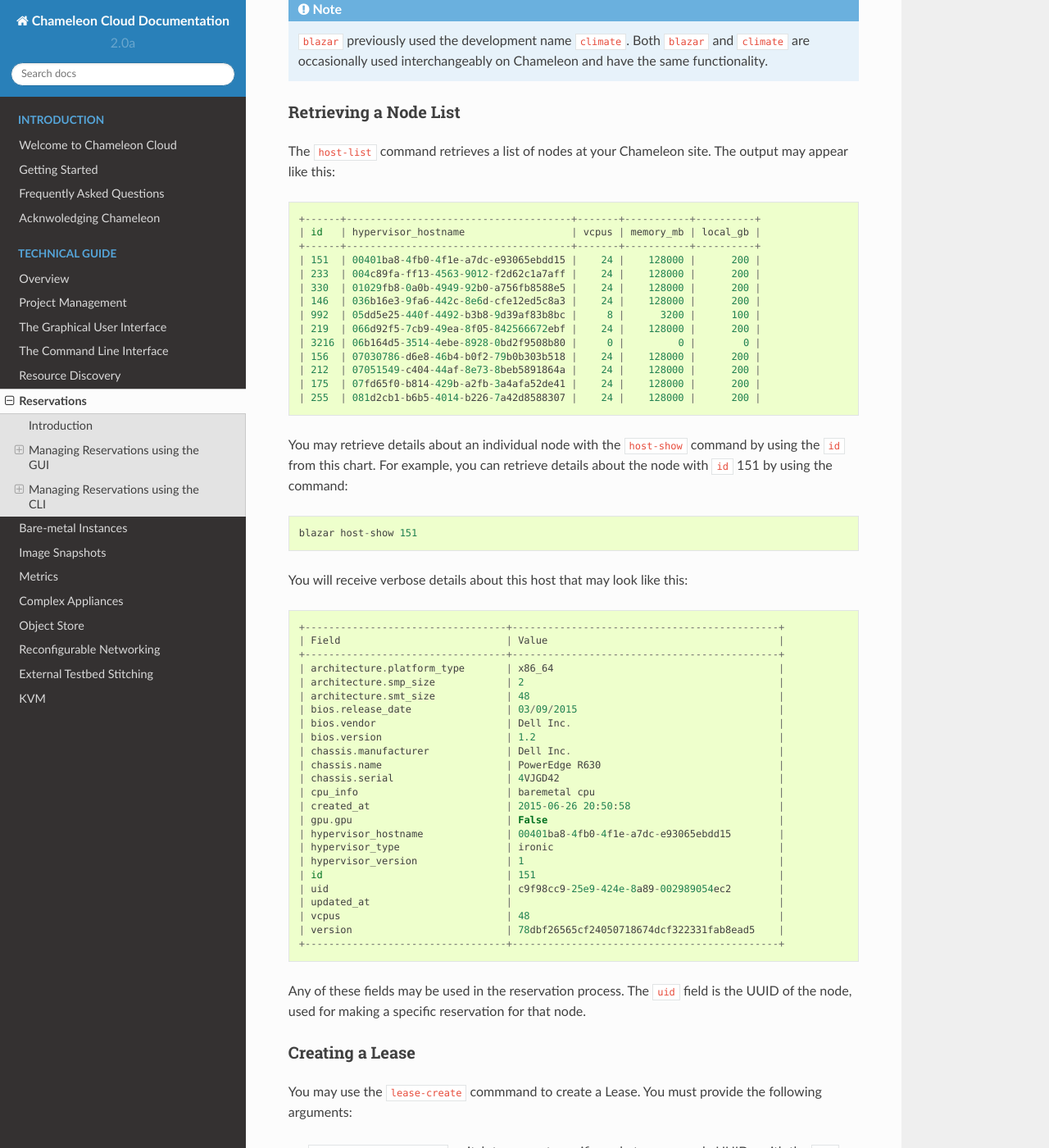
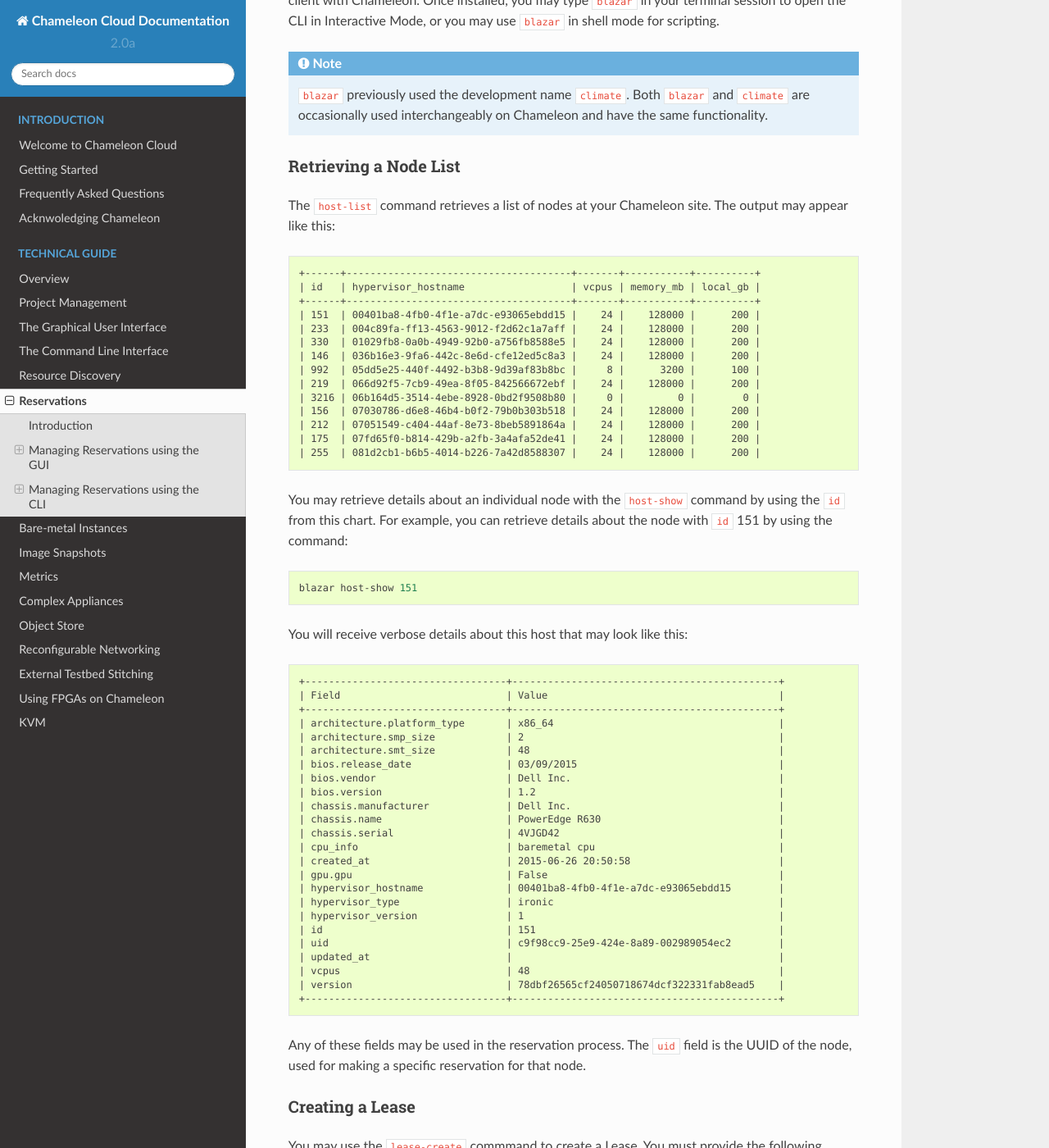
Before and after one commit to ChameleonCloud/docs, a Sphinx documentation site: the page built from source/technical/reservations.rst, in a window 1280 px wide and 1400 px high, scrolled down 5574 px. Shown: the whole window at 82% size. Built offline with Sphinx 7.4.7 and the Read the Docs theme 2.0.0, drawn with Linux system fonts in a browser that asks for light colours; some of the changed text lies outside the part shown.

Commit message:
Corrected some RST formatting errors

```diff
--- a/source/contents.rst
+++ b/source/contents.rst
@@ -32,6 +32,7 @@ Welcome to Chameleon Cloud Documentation's documentation!
    technical/swift
    technical/networks
    technical/stitching
+   technical/fpga
    technical/kvm
 
 
--- /dev/null
+++ b/source/technical/fpga.rst
@@ -0,0 +1,3 @@
+========================
+Using FPGAs on Chameleon
+========================
--- a/source/technical/reservations.rst
+++ b/source/technical/reservations.rst
@@ -79,7 +79,7 @@ You may extend a Lease that has not yet expired by clicking on the *Update Lease
 To prolong a lease, fill out the form specifying the amount of additional time to add to the lease. When you are finished, click the *Update* button.
 
 Reserving a Node by UUID
-_______________________
+________________________
 
 You may specify a specific node to reserve if you know its UUID. In the *Create Lease* dialog, select *uid* in the *Resource Type* dropdown. Next, select your node UUID in the dropdown underneath it.
 
@@ -100,6 +100,7 @@ ___________________________________
 To manage your reservations with the CLI, you must install the ``python-blazarclient`` Python package in addition to the ``python-openstackclient`` package. You may use the following command to install ``python-blazarclient``:
 
 .. code-block:: bash
+
    pip install python-blazarclient
 
 The Blazar Client is similar to the OpenStack Client. You must first set environment variables for your project using :ref:`cli-rc-script` or use the same set of CLI switches to authenticate the client with Chameleon. Once installed, you may type ``blazar`` in your terminal session to open the CLI in Interactive Mode, or you may use ``blazar`` in shell mode for scripting.
@@ -111,7 +112,7 @@ ______________________
 
 The ``host-list`` command retrieves a list of nodes at your Chameleon site. The output may appear like this:
 
-.. code-block::
+.. code-block:: text
 
    +------+--------------------------------------+-------+-----------+----------+
    | id   | hypervisor_hostname                  | vcpus | memory_mb | local_gb |
@@ -130,13 +131,13 @@ The ``host-list`` command retrieves a list of nodes at your Chameleon site. The
 
 You may retrieve details about an individual node with the ``host-show`` command by using the ``id`` from this chart. For example, you can retrieve details about the node with ``id`` 151 by using the command:
 
-.. code-block::
+.. code-block:: bash
 
    blazar host-show 151
 
 You will receive verbose details about this host that may look like this:
 
-.. code-block::
+.. code-block:: text
 
    +----------------------------------+---------------------------------------------+
    | Field                            | Value                                       |
```
